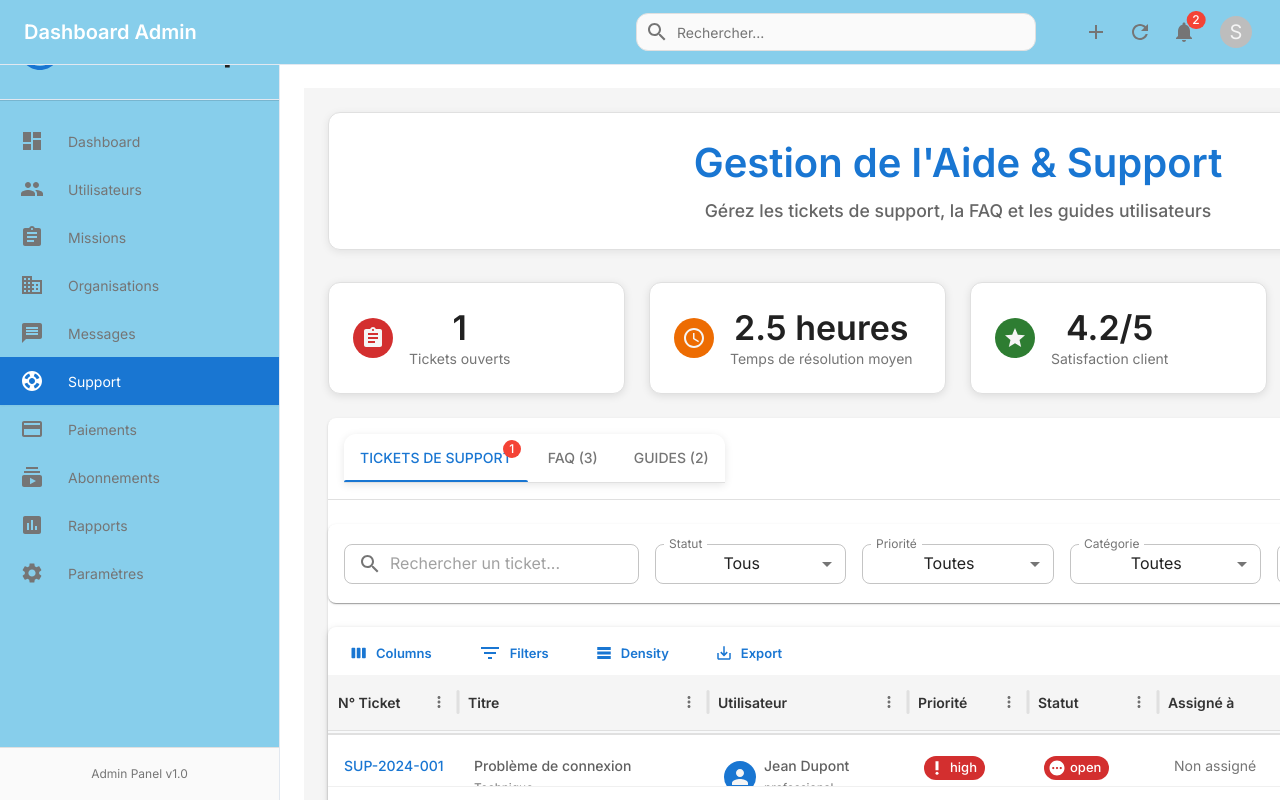
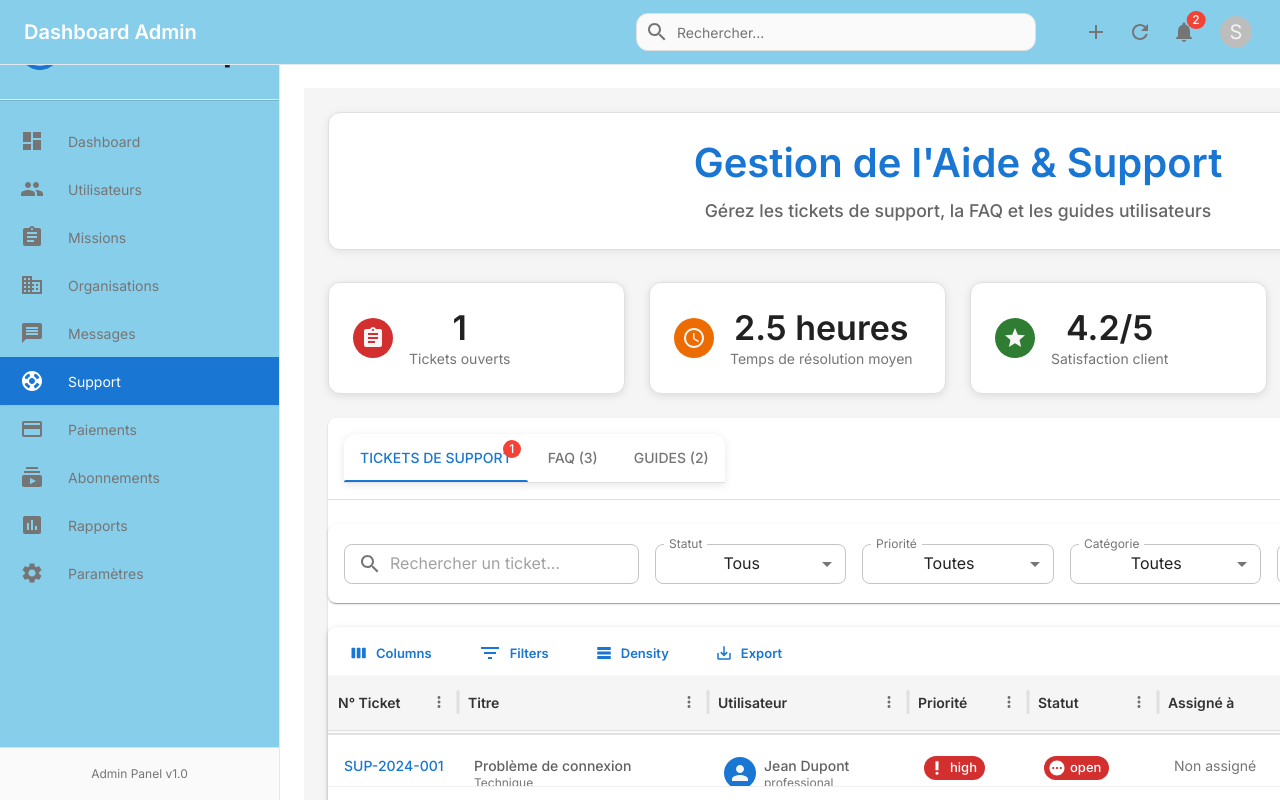
Before and after one commit to PrinceMbikayi/frontend-ms-admin, a React (Create React App) app: page /admin/support in a window 1280 px wide. Shown: the top 800 px of the page. Built offline with nearby package versions, Linux system fonts and the light colour scheme; sample sign-in values are in the browser's storage.

Commit message:
fix supportf

```diff
--- a/src/pages/Support.css
+++ b/src/pages/Support.css
@@ -140,6 +140,8 @@
   display: flex;
   flex-direction: column;
   gap: 4px;
+  overflow: visible;
+  white-space: normal;
 }
 
 .ticket-number {
@@ -163,6 +165,25 @@
   color: #666;
   text-transform: uppercase;
   letter-spacing: 0.5px;
+  white-space: normal;
+  overflow: visible;
+  text-overflow: unset;
+  display: block;
+  line-height: 1.2;
+}
+
+/* Styles spécifiques pour les colonnes titre et utilisateur */
+.support-page .MuiDataGrid-cell .MuiBox-root {
+  overflow: visible !important;
+  white-space: normal !important;
+}
+
+.support-page .MuiDataGrid-cell .MuiTypography-caption {
+  white-space: normal !important;
+  overflow: visible !important;
+  text-overflow: unset !important;
+  display: block !important;
+  line-height: 1.2 !important;
 }
 
 /* User Cell */
@@ -170,6 +191,8 @@
   display: flex;
   align-items: center;
   gap: 12px;
+  overflow: visible;
+  white-space: normal;
 }
 
 .user-avatar {
@@ -188,6 +211,11 @@
   font-size: 0.75rem;
   color: #666;
   text-transform: capitalize;
+  white-space: normal;
+  overflow: visible;
+  text-overflow: unset;
+  display: block;
+  line-height: 1.2;
 }
 
 /* Priority Chips */
```
